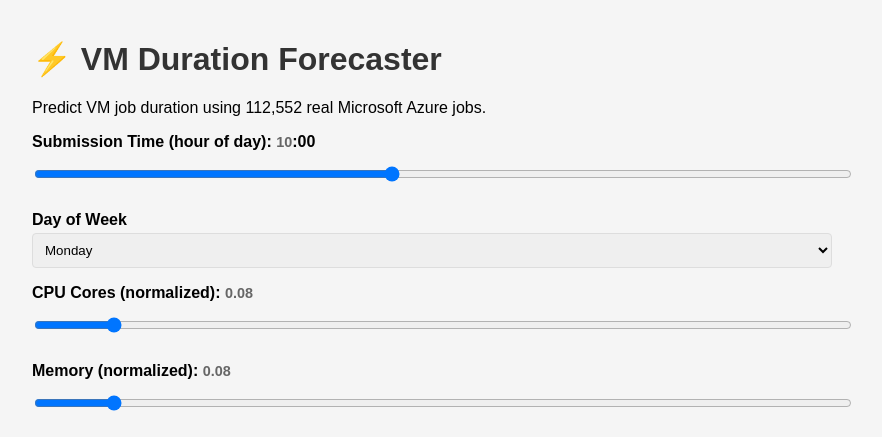
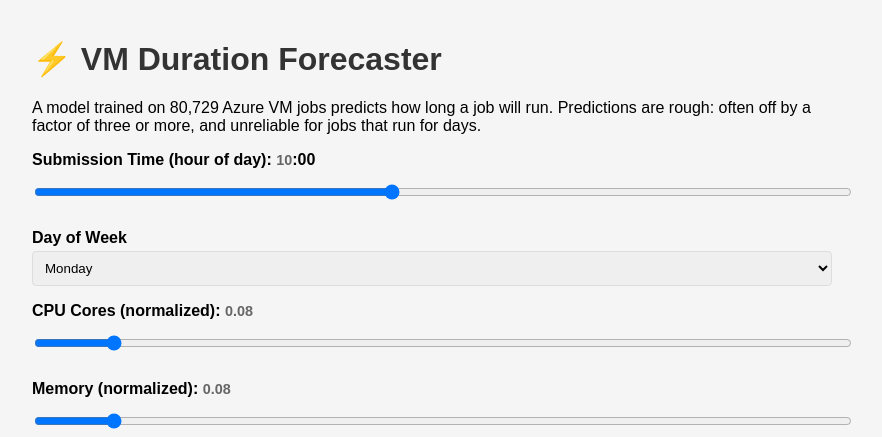
Before and after one commit to MahtabMas/vm-duration-forecaster, a FastAPI app: page / in a window 1280 px wide. Shown: the top 437 px of the page, without its empty margins (208-1090 px from the left). Run offline with FastAPI, Linux system fonts and the light colour scheme; parts of the project's set-up code (start-up, migrations or seed data) failed here and were passed over.

Commit message:
Load the API key from .env; neutral 3am estimate and accurate intro

```diff
--- a/main.py
+++ b/main.py
@@ -1,9 +1,13 @@
+from dotenv import load_dotenv
+load_dotenv()
+
 import os
 import anthropic
 from fastapi import FastAPI, Request
 from fastapi.responses import HTMLResponse
 from fastapi.templating import Jinja2Templates
 from model import load_or_train, predict, build_features
+
 
 
 app = FastAPI(title="VM Duration Forecaster")
--- a/templates/index.html
+++ b/templates/index.html
@@ -94,7 +94,7 @@
 
 <body>
   <h1>⚡ VM Duration Forecaster</h1>
-  <p>Predict VM job duration using 112,552 real Microsoft Azure jobs.</p>
+  <p>A model trained on 80,729 Azure VM jobs predicts how long a job will run. Predictions are rough: often off by a factor of three or more, and unreliable for jobs that run for days.</p>
 
   <!-- Form -->
   <div class="form-group">
@@ -210,20 +210,16 @@
       document.getElementById('durationNum').textContent =
         data.predicted_duration;
 
-      // Display savings
+      // Display the 3am comparison as a rough model estimate, not as advice
       const savings = data.savings;
       const savingsDiv = document.getElementById('savingsDiv');
-      if (savings > 2) {
-        savingsDiv.textContent =
-          `💡 Submit at 3am to save ~${savings} minutes`;
-        savingsDiv.style.background = '#e8f5e9';
-        savingsDiv.style.color = '#2e7d32';
-      } else {
-        savingsDiv.textContent =
-          '✅ Off-peak hours offer no significant savings for this job';
-        savingsDiv.style.background = '#e8f5e9';
-        savingsDiv.style.color = '#2e7d32';
-      }
+      const direction = savings > 0 ? 'fewer' : 'more';
+      savingsDiv.textContent =
+        `Model estimate for the same job at 3am: about ${data.off_peak_duration} minutes ` +
+        `(${Math.abs(savings)} ${direction}). Time of day has only a small effect in this ` +
+        `model, so treat this as a rough estimate, not a recommendation.`;
+      savingsDiv.style.background = '#fff8e1';
+      savingsDiv.style.color = '#6d4c00';
       savingsDiv.style.display = 'block';
 
       // Display explanation
@@ -244,3 +240,4 @@
 </script>
 
 </body>
+</html>
```
Also changed, not shown: requirements.txt (+42 -421 lines).
